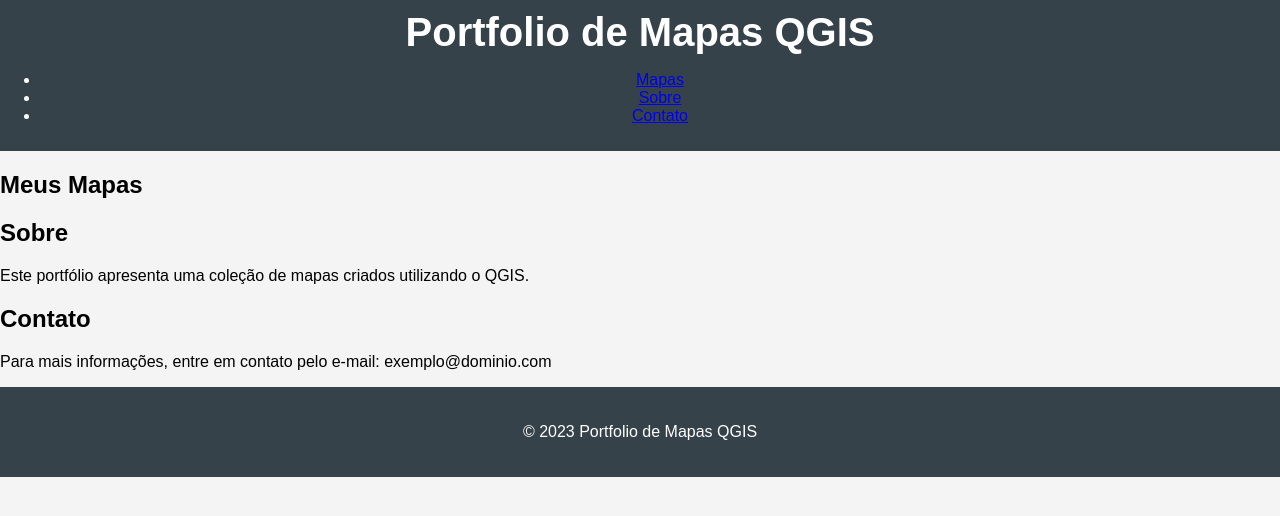
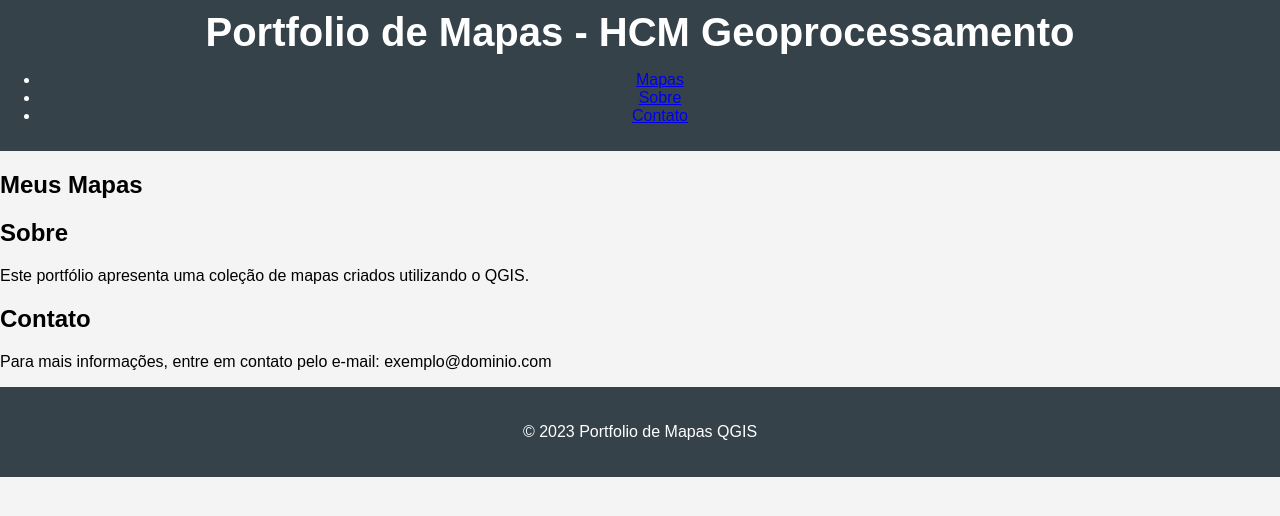
Before and after one commit to heliocmendes7724/portfolio, a website: page qgis-maps-portfolio/src/index.html in a window 1280 px wide. Drawn offline with Linux system fonts and the light colour scheme.

Commit message:
alterado o segundo titulo do site

```diff
--- a/qgis-maps-portfolio/src/index.html
+++ b/qgis-maps-portfolio/src/index.html
@@ -8,7 +8,7 @@
 </head>
 <body>
     <header>
-        <h1>Portfolio de Mapas QGIS</h1>
+        <h1>Portfolio de Mapas - HCM Geoprocessamento</h1>
         <nav>
             <ul>
                 <li><a href="#mapas">Mapas</a></li>
```
